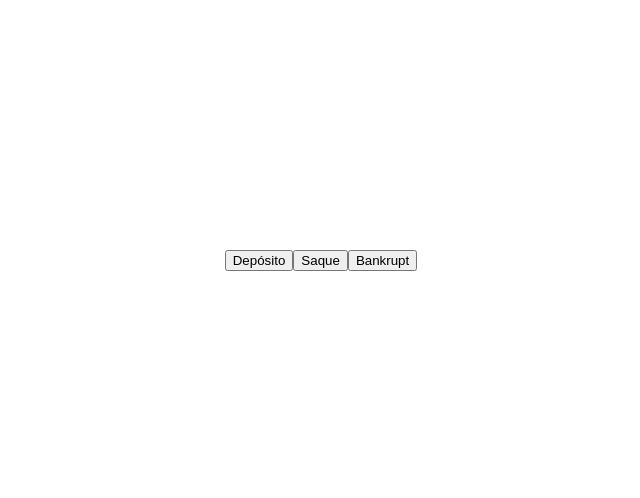
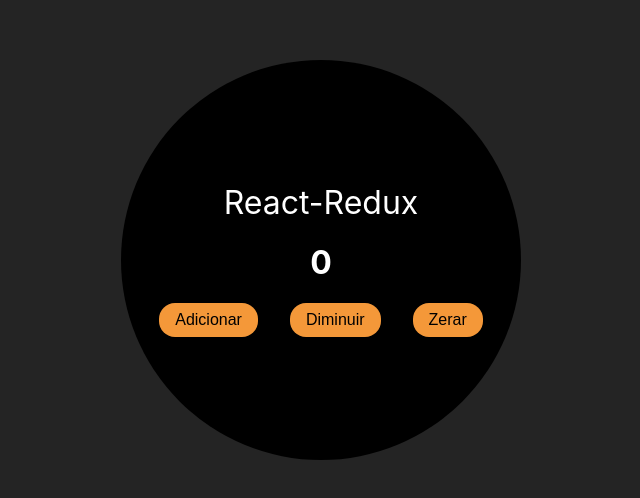
Before and after one commit to matheusOliv23/contador-redux, a Next.js app: page / in a window 1280 px wide. Shown: the part 140-638 px from the top of the page, without its empty margins (319-959 px from the left). Built offline with nearby package versions, Linux system fonts and the light colour scheme.

Commit message:
Estilização e finalização do app

```diff
--- a/package.json
+++ b/package.json
@@ -13,7 +13,8 @@
     "react": "17.0.2",
     "react-dom": "17.0.2",
     "react-redux-ts": "^1.3.5",
-    "react-thunk": "^1.0.0"
+    "react-thunk": "^1.0.0",
+    "redux-thunk": "^2.4.1"
   },
   "devDependencies": {
     "@types/node": "17.0.21",
--- a/pages/_app.tsx
+++ b/pages/_app.tsx
@@ -1,8 +1,14 @@
 import '../styles/globals.css'
 import type { AppProps } from 'next/app'
+import { Provider } from "react-redux";
+import { store } from "../src/state/store";
 
 function MyApp({ Component, pageProps }: AppProps) {
-  return <Component {...pageProps} />
+  return (
+    <Provider store={store}>
+      <Component {...pageProps} />
+    </Provider>
+  );
 }
 
 export default MyApp
--- a/pages/index.tsx
+++ b/pages/index.tsx
@@ -1,8 +1,23 @@
 import type { NextPage } from 'next'
 import Head from "next/head";
 import styles from "../styles/Home.module.css";
+import { useDispatch, useSelector } from "react-redux";
+import { actionCreators } from "../src/state";
+import { bindActionCreators } from "redux";
+import { State } from "../src/state/reducers/index";
 
 const Home: NextPage = () => {
+  const dispatch = useDispatch();
+
+  const { depositarDinheiro, sacarDinheiro, ZerarValor } = bindActionCreators(
+    actionCreators,
+    dispatch
+  );
+
+  const state = useSelector((state: State) => state.bank);
+
+  const escolherValor = 3000;
+
   return (
     <div className={styles.container}>
       <Head>
@@ -10,15 +25,36 @@
         <meta name="description" content="Generated by create next app" />
         <link rel="icon" href="/favicon.ico" />
       </Head>
-
-      <main className={styles.main}>
-        <h1></h1>
-        <button>Depósito</button>
-        <button>Saque</button>
-        <button>Bankrupt</button>
-      </main>
+      <div className={styles.container}>
+        <div className={styles.main}>
+          <div className={styles.titulo}>React-Redux</div>
+          <div>
+            <h1>{state}</h1>
+          </div>
+          <div className={styles.btnContainer}>
+            <button
+              className={styles.btn}
+              onClick={() => depositarDinheiro(escolherValor)}
+            >
+              Adicionar
+            </button>
+            <button
+              className={styles.btn}
+              onClick={() => sacarDinheiro(escolherValor)}
+            >
+              Diminuir
+            </button>
+            <button
+              className={styles.btn}
+              onClick={() => ZerarValor(escolherValor)}
+            >
+              Zerar
+            </button>
+          </div>
+        </div>
+      </div>
     </div>
   );
 };
 
-export default Home
+export default Home;
--- a/src/state/actions/index.d.ts
+++ b/src/state/actions/index.d.ts
@@ -1,4 +1,6 @@
 import { ActionType } from "../action-types/index";
+import reducers from "../reducers";
+import reducer from "../reducers/bankReducer";
 
 interface DepositAction {
   type: ActionType.DEPOSITO;
--- a/src/state/index.ts
+++ b/src/state/index.ts
@@ -1 +1,2 @@
-import * as actionCreators from "./action-creators";
+export * as actionCreators from "./action-creators";
+export * from "./store";
--- a/src/state/reducers/index.ts
+++ b/src/state/reducers/index.ts
@@ -6,3 +6,6 @@
 });
 
 export default reducers;
+
+
+export type State = ReturnType<typeof reducers>;
--- a/src/state/store.ts
+++ b/src/state/store.ts
@@ -1,5 +1,5 @@
 import { createStore, applyMiddleware } from "redux";
 import reducers from "./reducers";
-import thunk from "react-thunk";
+import thunk from "redux-thunk";
 
 export const store = createStore(reducers, {}, applyMiddleware(thunk));
--- a/styles/Home.module.css
+++ b/styles/Home.module.css
@@ -1,12 +1,52 @@
-.container {
-  padding: 0 2rem;
+
+.container{
+ display: flex;
+ align-items: center;
+ justify-content: center;
+ background-color: #242424;
+ height: 100vh;
+}
+.main {
+  display: flex;
+  padding: 4rem;
+  flex-direction:  column;
+  justify-content: center;
+  align-items: center;
+  border-radius: 50%;
+  width: 400px;
+  height: 400px;
+  background: black;
+  color: white;
 }
 
-.main {
-  min-height: 100vh;
-  padding: 4rem 0;
-  flex: 1;
+.titulo{
+  font-size: 2rem;
+}
+
+.btnContainer{
   display: flex;
+  justify-content:space-between;
+  align-items: center;
+  gap: 2rem;
+}
+
+.btn{
+  outline: none;
+  display: flex;
+  align-items: center;
   justify-content: center;
-  align-items: center;
+  border-radius: 1rem;
+  border: none;
+  color: black;
+  background: #f49839;
+  white-space: nowrap;
+  padding: 0.5rem 1rem;
+  font-size: 1rem;
+  transition: all 0.2s ease-in-out;
 }
+
+.btn:hover{
+    transition: all 0.3 ease-in-out;
+    background: #f49839;
+    cursor: pointer;
+  }
```
Also changed, not shown: 1 other file (tests, documents, lock files or other folders).
